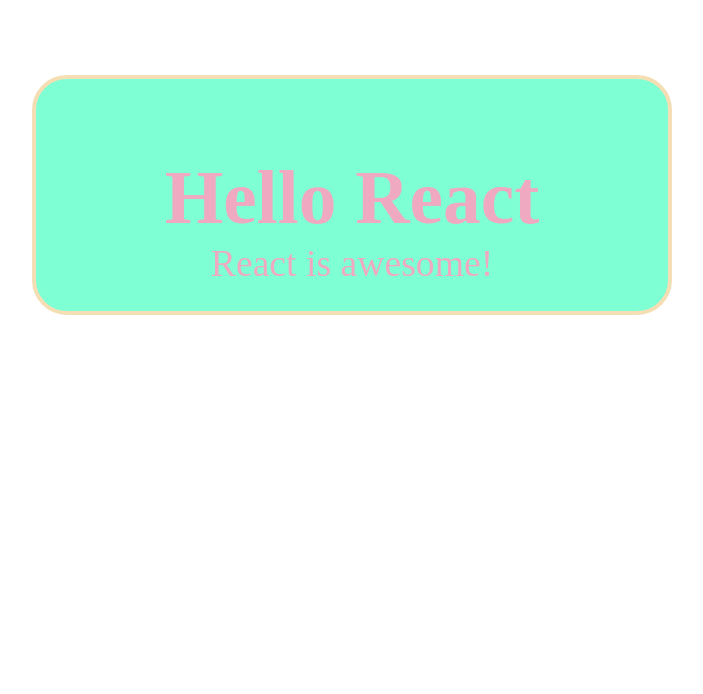
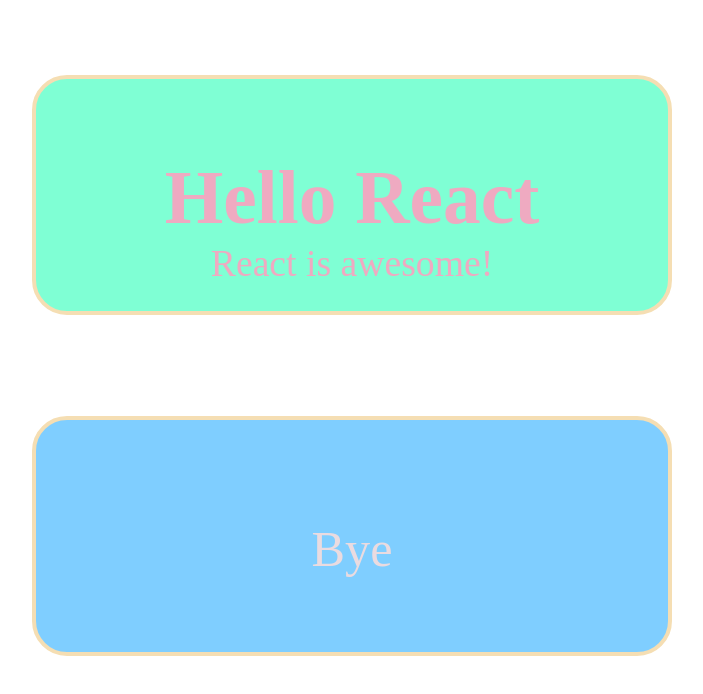
Before and after one commit to JaviBoleca/training-react, a React (Create React App) app: page / in a window 1280 px wide. Shown: the top 694 px of the page, without its empty margins (288-991 px from the left). Built offline with nearby package versions, Linux system fonts and the light colour scheme.

Commit message:
&clasesOpternario

```diff
--- a/src/App.js
+++ b/src/App.js
@@ -11,7 +11,7 @@
       </div>
       <div>
         <Wrapp>
-         Bye
+          Bye
         </Wrapp>
       </div>
     </>
--- a/src/componentes/wrapp.css
+++ b/src/componentes/wrapp.css
@@ -12,18 +12,17 @@
   margin-top: 2em;
   border-radius: 35px;
 }
-.wrappBye{
+.wrappBye {
   width: 50%;
   height: 30vh;
-    background-color:blueviolet;
-    font-size: 3em;
+  background-color: rgb(127, 206, 255);
+  font-size: 4em;
   justify-content: center;
   margin: auto;
   text-align: center;
-    color: rgb(239, 170, 193);
+  color: rgb(234, 219, 224);
   padding: 2em;
   border: 4px solid wheat;
   margin-top: 2em;
   border-radius: 35px;
-    display: none;
 }
--- a/src/componentes/wrapp.js
+++ b/src/componentes/wrapp.js
@@ -2,11 +2,14 @@
 
 const Wrapp = (props) => {
   const poneBye = value => {
-    return "Bye" === value;
+    return value === "Bye";
   };
-
+//aqui se añade la clase wrapp, y además si al llamar a poneBye,
+//props.children (que pasa a ser value,
+//que es parametro de poneBye) es igual a "Bye",
+//entonces se añade wrappBye, si no, no se añade nada
   return(
-  <div className={`wrapp ${poneBye(props.children) ? "wrappBye" : null}`}>
+  <div className={`wrapp ${poneBye(props.children) ? "wrappBye" : null}`.trimEnd()}>
     {props.children}
   </div>)
 };
```
Lines whose indentation alone changed are shown as unchanged.
